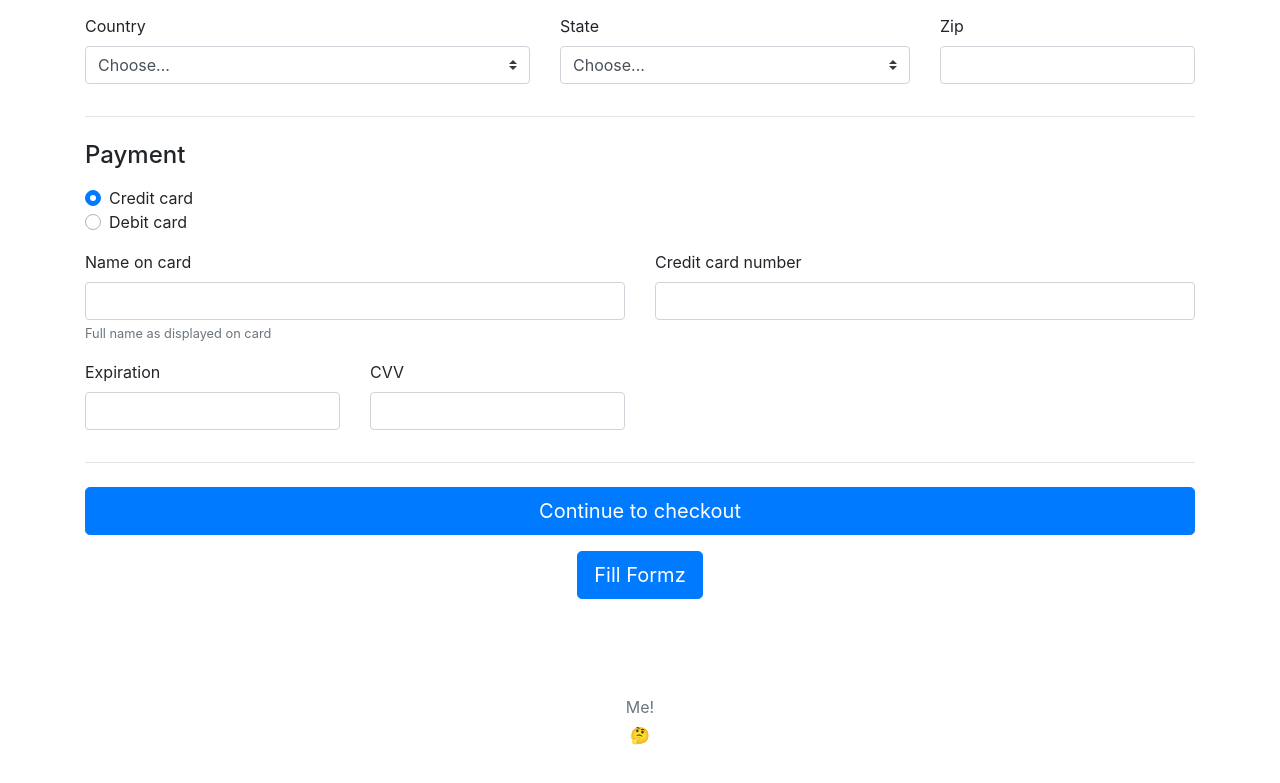
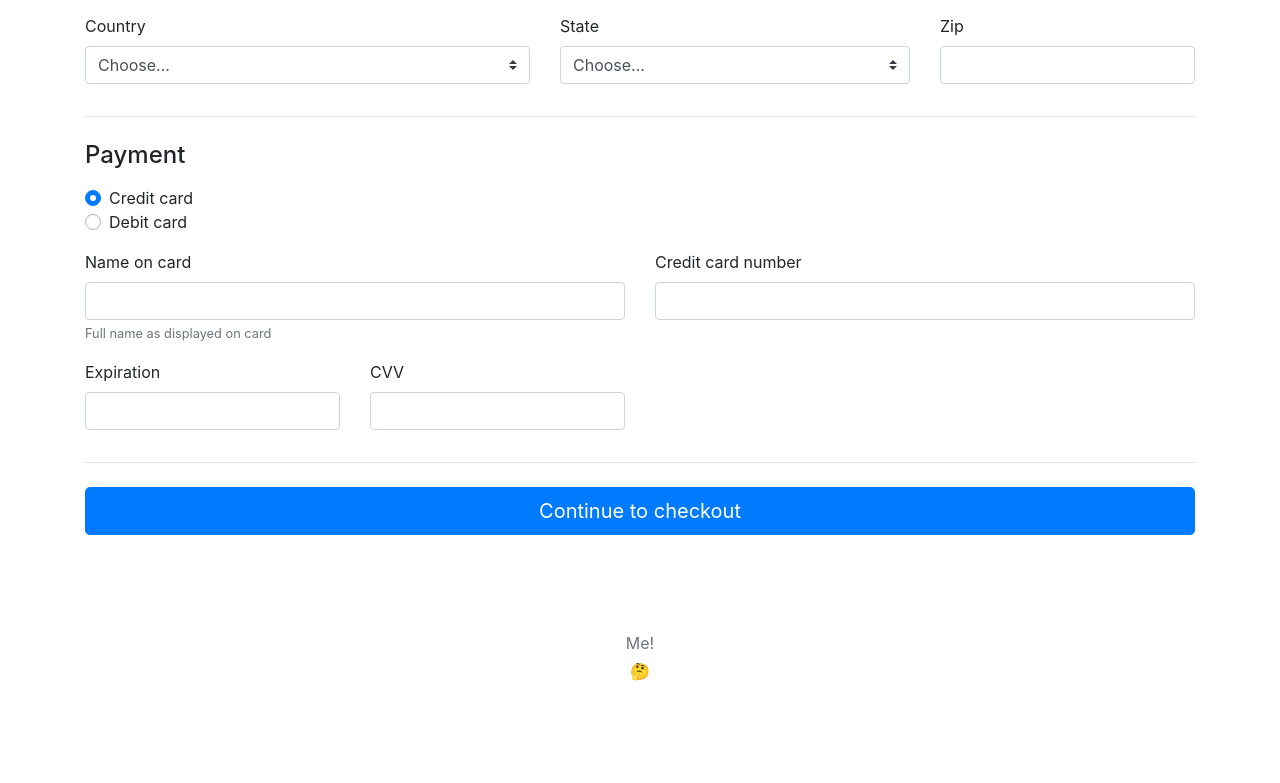
Before and after one commit to Kayle7777/angularCart, an Angular app: page / in a window 1280 px wide. Shown: the part 600-1383 px from the top of the page. After the commit the page ends 1331 px from the top, so only its background shows below. Built offline with nearby package versions, Linux system fonts and the light colour scheme.

Commit message:
Attempt to get pages to point to master/docs

```diff
--- a/src/app/billing-form/billing-form.component.html
+++ b/src/app/billing-form/billing-form.component.html
@@ -208,7 +208,7 @@
 
   <hr class="mb-4" />
   <button class="btn btn-primary btn-lg btn-block" type="submit">Continue to checkout</button>
-  <div class="d-flex justify-content-center" (click)="fillForms()">
+  <div *ngIf="submitted" class="d-flex justify-content-center" (click)="fillForms()">
     <button type="button" class="btn btn-primary btn-lg" style="margin-top: 1rem" ng-click="fillForms()">
       Fill Formz
     </button>
```
Also changed, not shown: .travis.yml.
